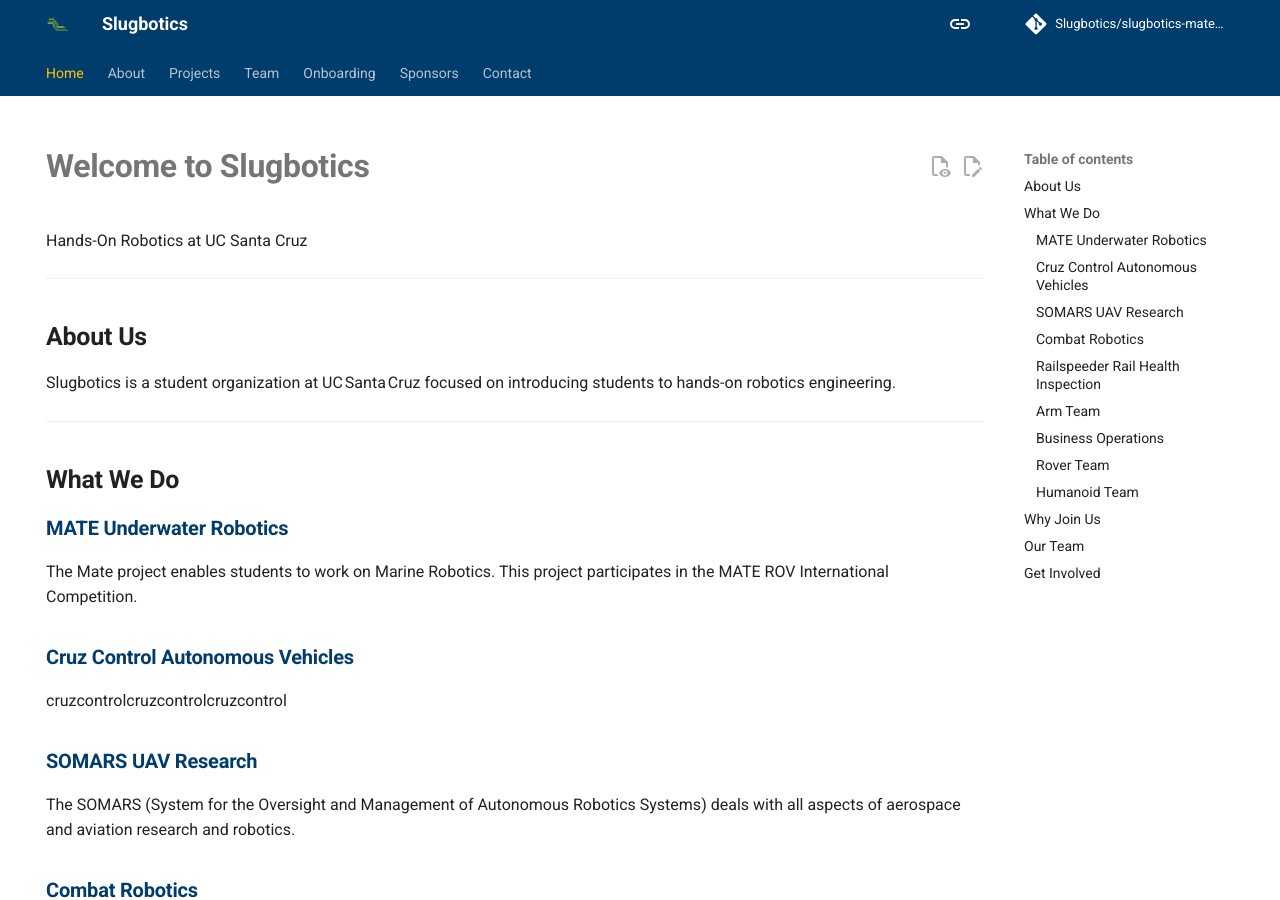
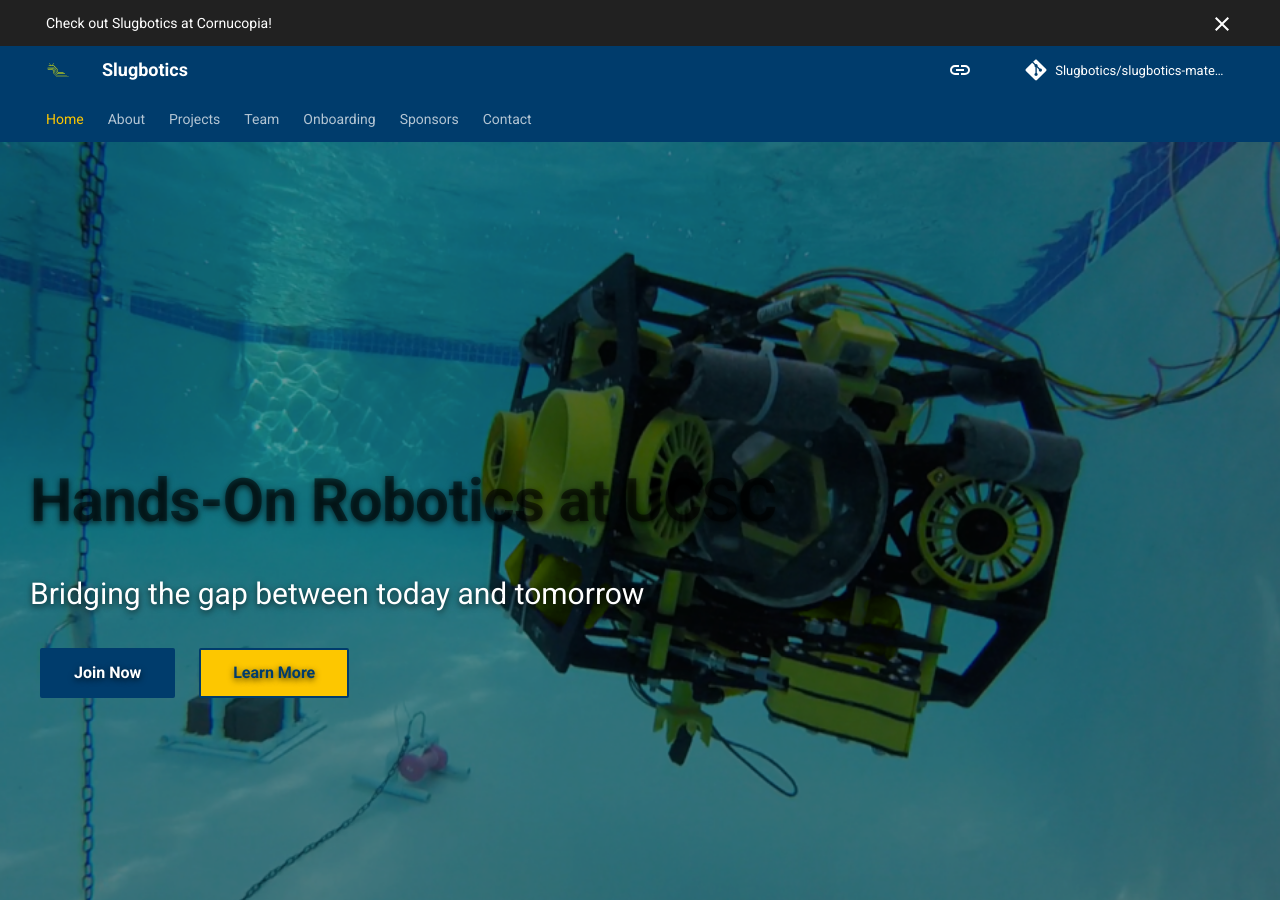
Before and after one commit to Slugbotics/slugbotics-material, an MkDocs documentation site: the page built from docs/index.md, in a window 1280 px wide and 900 px high. Built offline with MkDocs 1.6.1 and Material for MkDocs 9.7.7, drawn with Linux system fonts in a browser that asks for light colours; comment, search, counter and statistics services are not loaded.

Commit message:
Added hero to homepage

```diff
--- a/docs/stylesheets/extra.css
+++ b/docs/stylesheets/extra.css
@@ -54,3 +54,107 @@
 .md-button:hover {
   background-color: var(--md-accent-fg-color--light);
 }
+/* --- Hero Page Layout --- */
+
+/* Normal content should start after hero */
+.md-main__inner {
+  padding-top: 0;
+}
+
+/* Hide TOC and primary nav on wide screens (optional) */
+@media screen and (min-width: 60em) {
+  .md-sidebar--secondary {
+    display: none;
+  }
+}
+
+@media screen and (min-width: 76.25em) {
+  .md-sidebar--primary {
+    display: none;
+  }
+}
+
+/* --- Hero Container --- */
+.hero-container {
+  position: relative;
+  height: calc(100vh - var(--md-header-height, 4rem));
+  width: 100%;
+  overflow: hidden;
+}
+
+/* Background hero image with dark overlay for text contrast */
+.hero-image {
+  position: absolute;
+  top: 0;
+  left: 0;
+  height: 100%;
+  width: 100%;
+  background-image: url("../../assets/images/rov.webp");
+  background-size: cover;
+  background-position: center;
+  z-index: 1;
+}
+
+.hero-image::after {
+  content: "";
+  position: absolute;
+  inset: 0;
+  background: rgba(0, 0, 0, 0.4); /* dark overlay */
+}
+
+/* Hero text content */
+.hero-content {
+  position: relative;
+  z-index: 2;
+  padding-top: calc(var(--md-header-height, 16rem));
+  text-align: left;
+  color: #fff;
+  text-shadow: 0 2px 6px rgba(0, 0, 0, 0.7);
+}
+
+.hero-content h1 {
+  font-size: 3rem;
+  margin-bottom: 0.5rem;
+}
+
+.hero-content p {
+  font-size: 1.5rem;
+  margin-bottom: 1.5rem;
+}
+
+.hero-content .md-button {
+  margin: 0 0.5rem;
+}
+
+/* --- Scroll Down Arrow --- */
+.scroll-down {
+  position: absolute;
+  bottom: 20px;
+  left: 50%;
+  transform: translateX(-50%);
+  z-index: 3;
+  cursor: pointer;
+}
+
+.scroll-down span {
+  display: block;
+  width: 24px;
+  height: 24px;
+  border-bottom: 3px solid white;
+  border-right: 3px solid white;
+  transform: rotate(45deg);
+  animation: bounce 2s infinite;
+  opacity: 0.8;
+}
+
+@keyframes bounce {
+  0%, 20%, 50%, 80%, 100% {
+    transform: rotate(45deg) translateY(0);
+  }
+  40% {
+    transform: rotate(45deg) translateY(5px);
+  }
+  60% {
+    transform: rotate(45deg) translateY(3px);
+  }
+}
--- a/mkdocs.yml
+++ b/mkdocs.yml
@@ -6,7 +6,6 @@
 site_author: Julia Barbera
 site_description: >-
   UC Santa Cruz's robotics research team.
-
 
 # Repository
 repo_name: Slugbotics/slugbotics-material
@@ -17,7 +16,7 @@
 
 theme:
   name: material
-  # custom_dir: overrides
+  custom_dir: overrides
   features:
     - announce.dismiss
     - content.action.edit
@@ -88,15 +87,15 @@
   - Home: index.md
   - About: about.md
   - Projects:
-    - Arm: projects/arm.md
-    - Business: projects/business.md
-    - Combat Robotics: projects/combatrobotics.md
-    - Cruz Control: projects/cruzcontrol.md
-    - Humanoid: projects/humanoid.md
-    - Mate: projects/mate.md
-    - Railspeeder: projects/railspeeder.md
-    - Rover: projects/rover.md
-    - SOMARS: projects/somars.md
+      - Arm: projects/arm.md
+      - Business: projects/business.md
+      - Combat Robotics: projects/combatrobotics.md
+      - Cruz Control: projects/cruzcontrol.md
+      - Humanoid: projects/humanoid.md
+      - Mate: projects/mate.md
+      - Railspeeder: projects/railspeeder.md
+      - Rover: projects/rover.md
+      - SOMARS: projects/somars.md
   - Team: team.md
   - Onboarding: onboarding.md
   - Sponsors: sponsors.md
--- /dev/null
+++ b/overrides/home.html
@@ -0,0 +1,31 @@
+{% extends "main.html" %}
+
+{% block tabs %}
+  {{ super() }}
+
+  <section class="hero-container">
+    <div class="hero-image"></div>
+    <div class="hero-content md-grid md-typeset">
+      <h1>Hands-On Robotics at UCSC</h1>
+      <p>Bridging the gap between today and tomorrow</p>
+      <a
+        href="https://discord.slugbotics.com"
+        title="Join Now"
+        class="md-button md-button--primary"
+      >
+        Join Now
+      </a>
+      <a
+        href="{{ 'about/' | url }}"
+        title="About"
+        class="md-button"
+      >
+        Learn More
+      </a>
+    </div>
+
+    <div class="scroll-down">
+      <span></span>
+    </div>
+  </section>
+{% endblock %}
--- /dev/null
+++ b/overrides/main.html
@@ -0,0 +1,38 @@
+<!--
+  Copyright (c) 2016-2025 Martin Donath <martin.donath@squidfunk.com>
+
+  Permission is hereby granted, free of charge, to any person obtaining a copy
+  of this software and associated documentation files (the "Software"), to
+  deal in the Software without restriction, including without limitation the
+  rights to use, copy, modify, merge, publish, distribute, sublicense, and/or
+  sell copies of the Software, and to permit persons to whom the Software is
+  furnished to do so, subject to the following conditions:
+
+  The above copyright notice and this permission notice shall be included in
+  all copies or substantial portions of the Software.
+
+  THE SOFTWARE IS PROVIDED "AS IS", WITHOUT WARRANTY OF ANY KIND, EXPRESS OR
+  IMPLIED, INCLUDING BUT NOT LIMITED TO THE WARRANTIES OF MERCHANTABILITY,
+  FITNESS FOR A PARTICULAR PURPOSE AND NON-INFRINGEMENT. IN NO EVENT SHALL THE
+  AUTHORS OR COPYRIGHT HOLDERS BE LIABLE FOR ANY CLAIM, DAMAGES OR OTHER
+  LIABILITY, WHETHER IN AN ACTION OF CONTRACT, TORT OR OTHERWISE, ARISING
+  FROM, OUT OF OR IN CONNECTION WITH THE SOFTWARE OR THE USE OR OTHER DEALINGS
+  IN THE SOFTWARE.
+-->
+
+{% extends "base.html" %}
+
+<!-- Custom front matter -->
+{% block extrahead %}
+
+  <!-- Extra style sheets (can't be set in mkdocs.yml due to content hash) -->
+  <link
+    rel="stylesheet"
+    href="{{ 'stylesheets/custom.css' | url }}"
+  />
+{% endblock %}
+
+<!-- Announcement bar -->
+{% block announce %}
+  Check out Slugbotics at Cornucopia!
+{% endblock %}
```
Also changed, not shown: docs/index.md (+1 -0 lines), docs/assets/images/rov.webp (added).
